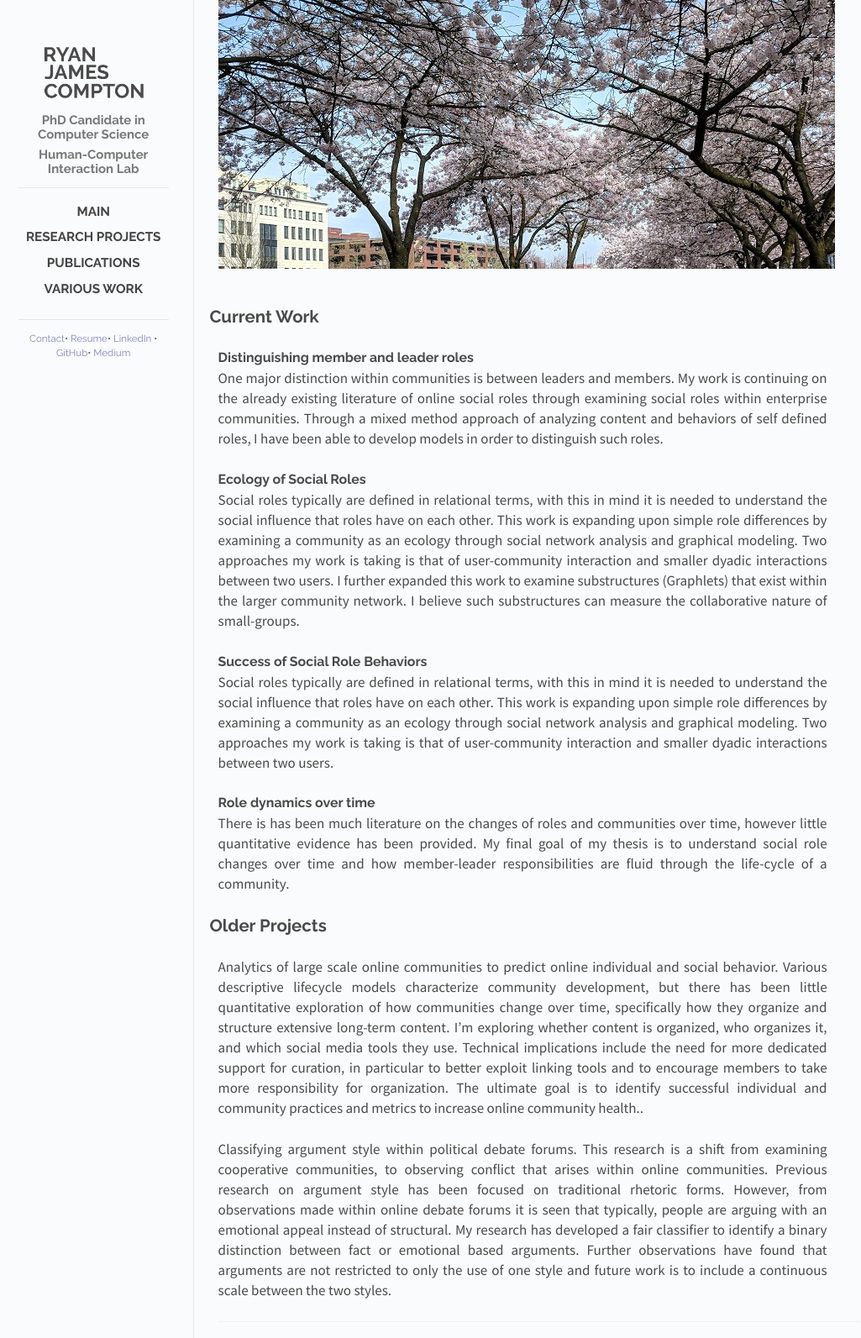
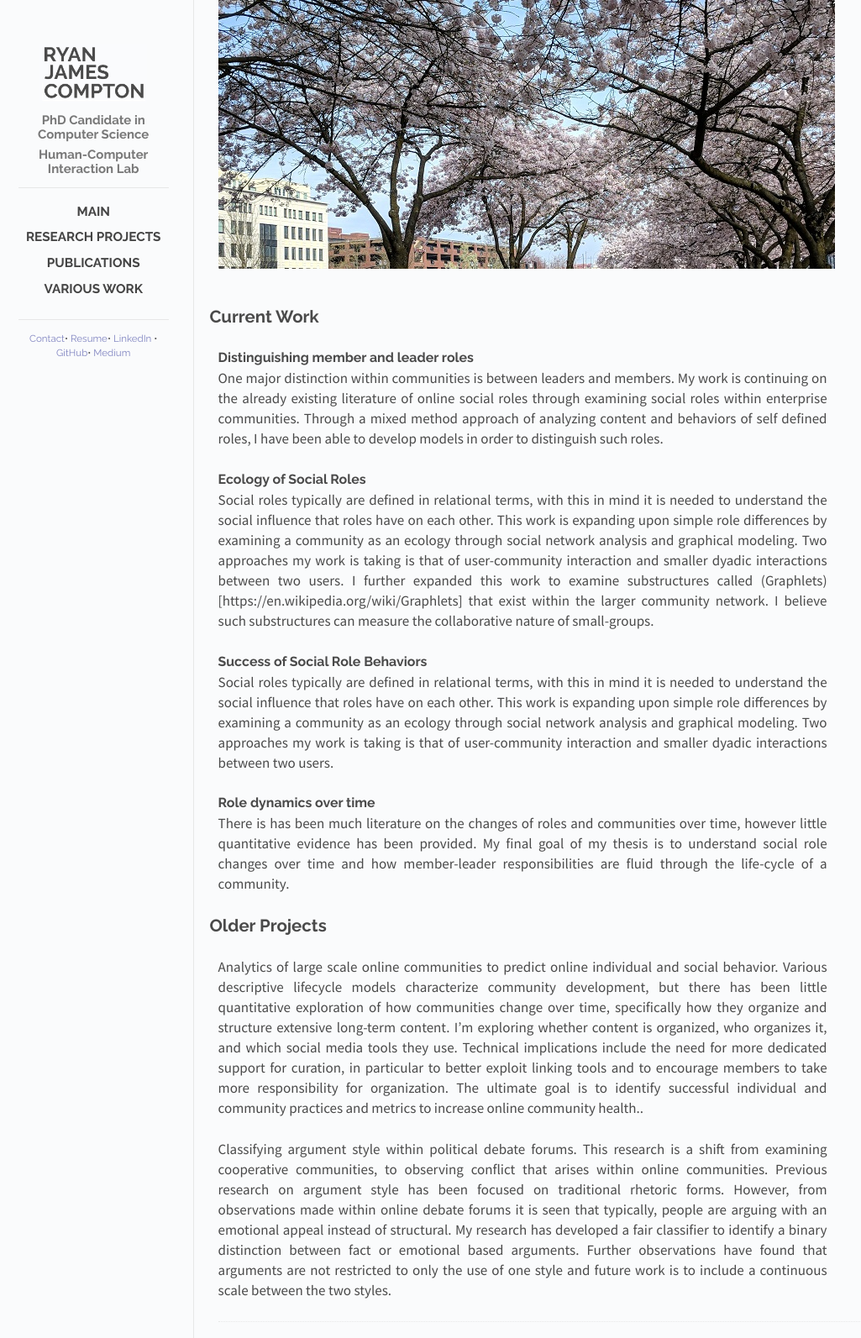
Before and after one commit to rcompt/rcompt.github.io, a Jekyll site: the page built from _posts/2018-10-02-Research Projects.md, in a window 1280 px wide. Shown: the whole page at 84% size, without its empty margins (128-1153 px from the left). Built offline with Jekyll 4.4.1, drawn with Linux system fonts in a browser that asks for light colours; Markdown is read by kramdown in place of the engine named in the settings.

Commit message:
Update 2018-10-02-Research Projects.md

```diff
--- a/_posts/2018-10-02-Research Projects.md
+++ b/_posts/2018-10-02-Research Projects.md
@@ -13,7 +13,7 @@ One major distinction within communities is between leaders and members. My work
 
 ### Ecology of Social Roles
 
-Social roles typically are defined in relational terms, with this in mind it is needed to understand the social influence that roles have on each other. This work is expanding upon simple role differences by examining a community as an ecology through social network analysis and graphical modeling. Two approaches my work is taking is that of user-community interaction and smaller dyadic interactions between two users. I further expanded this work to examine substructures (Graphlets) that exist within the larger community network. I believe such substructures can measure the collaborative nature of small-groups.
+Social roles typically are defined in relational terms, with this in mind it is needed to understand the social influence that roles have on each other. This work is expanding upon simple role differences by examining a community as an ecology through social network analysis and graphical modeling. Two approaches my work is taking is that of user-community interaction and smaller dyadic interactions between two users. I further expanded this work to examine substructures called (Graphlets)[https://en.wikipedia.org/wiki/Graphlets] that exist within the larger community network. I believe such substructures can measure the collaborative nature of small-groups.
 
 ### Success of Social Role Behaviors
 
```
